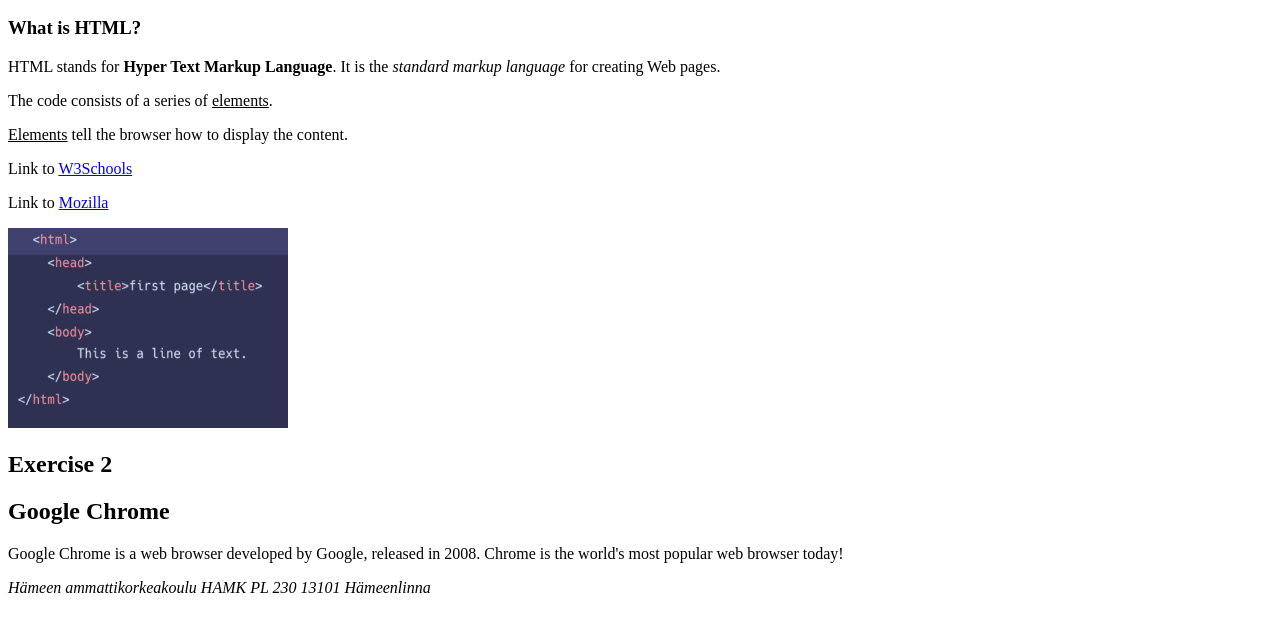
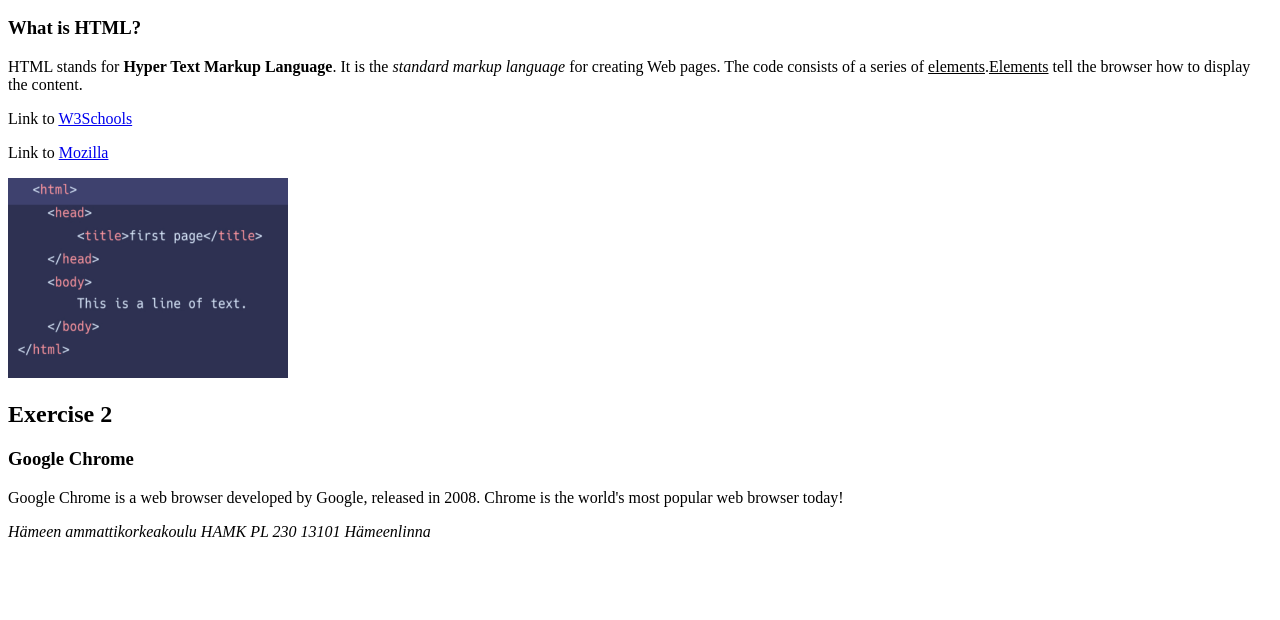
Before and after one commit to niklassundell2/niklas_sundellwww21, a plain HTML site: page index.html in a window 1280 px wide. Shown: the part 180-800 px from the top of the page. Drawn offline with Linux system fonts and the light colour scheme.

Commit message:
Update index.html

```diff
--- a/index.html
+++ b/index.html
@@ -15,20 +15,22 @@
 
 		<h1>HTML Exercises</h1>
 
+	<!-- Exercise 1 -->
+
 		<h2>Exercise 1</h2>
 		<h3>What is HTML?</h3>
-		<p>HTML stands for <b>Hyper Text Markup Language</b>. It is the <i>standard markup language</i> for creating Web pages.</p>
-		<p>The code consists of a series of <u>elements</u>.</p>
-		<p><u>Elements</u> tell the browser how to display the content.</p>
+		<p>HTML stands for <b>Hyper Text Markup Language</b>. It is the <i>standard markup language</i> for creating Web pages.
+		The code consists of a series of <u>elements</u>.<u>Elements</u> tell the browser how to display the content.</p>
 		<p>Link to <a href="https://www.w3schools.com/html/default.asp" target="_blank">W3Schools</a></p>
 		<p>Link to <a href="https://developer.mozilla.org/fi/docs/Web/HTML" target="_blank">Mozilla</a></p>
 
 		<img src="images/html_example.jpg" alt="Example" width="280px" height="200px">
 
+	<!-- Exercise 2 -->
+
 		<h2>Exercise 2</h2>
-
 		<article>
-			<h2>Google Chrome</h2>
+			<h3>Google Chrome</h3>
 			<p>Google Chrome is a web browser developed by Google, released in 2008. Chrome is the world's most popular web browser today!</p>
 		</article>
 
```
